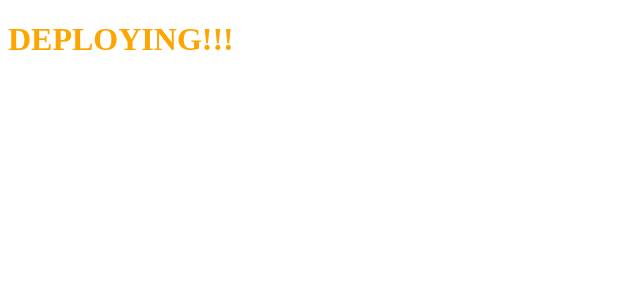
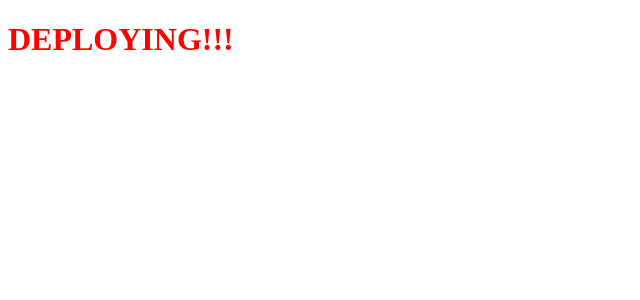
Before and after one commit to dualno-obrazovanje/react-starter, a React app: page / in a window 1280 px wide. Shown: the top 300 px of the page, without its empty margins (0-640 px from the left). Built offline with nearby package versions, Linux system fonts and the light colour scheme.

Commit message:
orange -> red

```diff
--- a/src/style.css
+++ b/src/style.css
@@ -1,3 +1,3 @@
 h1 {
-  color: orange;
+  color: rgb(255, 0, 0);
 }
```
